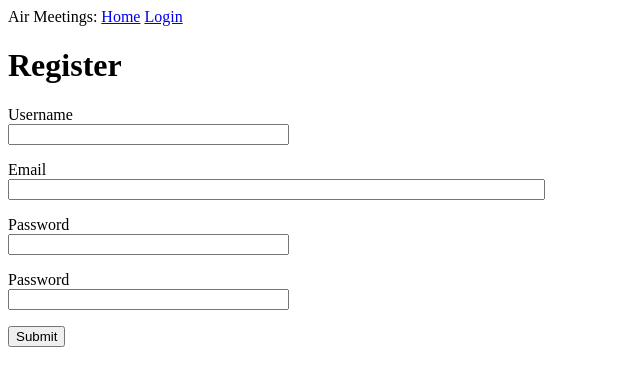
After one commit to pbierach/AirMeetings, a Flask app: template app/templates/register.html in a window 1280 px wide. The commit adds this page. Shown: the top 386 px of the page, without its empty margins (0-640 px from the left). Run offline with Flask 2, Linux system fonts and the light colour scheme; the template is opened without the code that fills it, so the values that code supplies are empty, except form fields; tables that the repository leaves empty hold one stand-in row (values such as "Sample post"); form fields are guessed from the names that the template uses; some libraries are stand-ins or nearby versions.

Commit message:
login & register

```diff
--- a/app/routes.py
+++ b/app/routes.py
@@ -14,7 +14,7 @@ def home():
 
 @app.route('/login', methods=['GET', 'POST'])
 def login():
-    return render_template('home.html', title="Home")
+    return render_template('login.html', title="Home")
 
 
 @app.route('/reset_db')
--- a/app/templates/base.html
+++ b/app/templates/base.html
@@ -4,7 +4,11 @@
     </head>
 
     <body>
-    <div>Air Meetings: <a href="/home">Home</a> </div>
+    <div>
+        Air Meetings:
+        <a href="/home">Home</a>
+        <a href="/login">Login</a>
+    </div>
     {% block content %}
     {% endblock %}
     </body>
--- /dev/null
+++ b/app/templates/register.html
@@ -0,0 +1,38 @@
+{% extends "base.html" %}
+
+
+{% block content %}
+    <h1>Register</h1>
+    <form action="" method="post">
+        {{ form.hidden_tag() }}
+        <p>
+            {{ form.username.label }}<br>
+            {{ form.username(size=32) }}<br>
+            {% for error in form.username.errors %}
+            <span style="color: red;">[{{ error }}]</span>
+            {% endfor %}
+        </p>
+        <p>
+            {{ form.email.label }}<br>
+            {{ form.email(size=64) }}<br>
+            {% for error in form.email.errors %}
+            <span style="color: red;">[{{ error }}]</span>
+            {% endfor %}
+        </p>
+        <p>
+            {{ form.password.label }}<br>
+            {{ form.password(size=32) }}<br>
+            {% for error in form.password.errors %}
+            <span style="color: red;">[{{ error }}]</span>
+            {% endfor %}
+        </p>
+        <p>
+            {{ form.password2.label }}<br>
+            {{ form.password2(size=32) }}<br>
+            {% for error in form.password2.errors %}
+            <span style="color: red;">[{{ error }}]</span>
+            {% endfor %}
+        </p>
+        <p>{{ form.submit() }}</p>
+    </form>
+{% endblock %}
```
Also changed, not shown: app/templates/login.html (added, +26 -0 lines).
